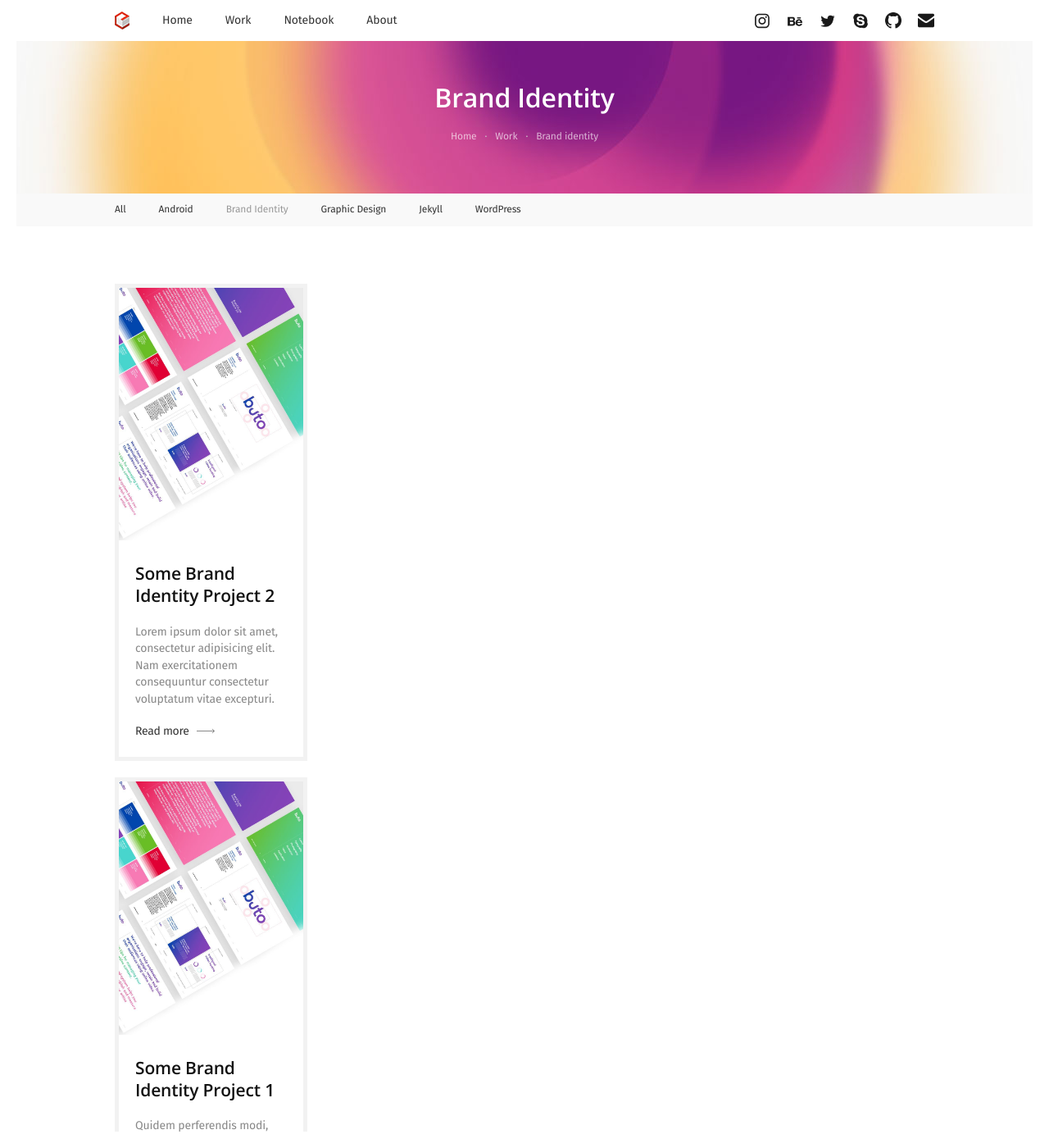
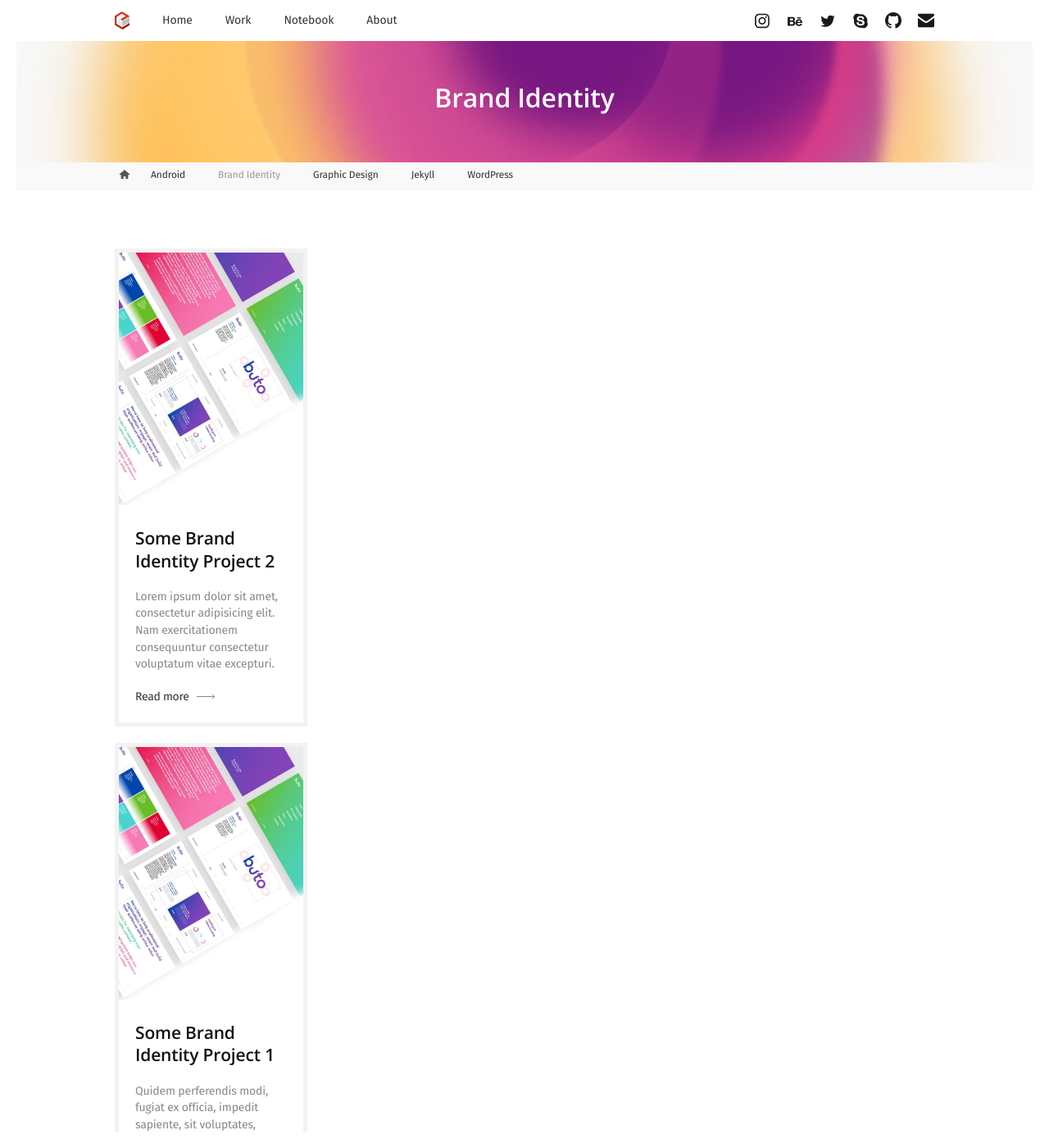
Before and after one commit to kshitijdeota/kdpixels.com, a Jekyll site: the page built from work/brand-identity.html, in a window 1280 px wide and 1400 px high. Shown: the whole window at 82% size. Built offline with Jekyll 4.4.1, drawn with Linux system fonts in a browser that asks for light colours.

Commit message:
breadcrumb fixes

```diff
--- a/_includes/breadcrumbs.html
+++ b/_includes/breadcrumbs.html
@@ -2,7 +2,11 @@
 	<div class="container">
 		<nav class="kd-nav">
 		{% assign crumbs = page.url | remove:'/index.html' | split: '/' %}
-		<a href="/">Home</a>
+		<a href="/">
+			<svg baseProfile="tiny" height="15px" id="Layer_1" version="1.2" viewBox="0 0 24 24" width="24px" xml:space="preserve" xmlns="http://www.w3.org/2000/svg" xmlns:xlink="http://www.w3.org/1999/xlink">
+				<path d="M12,3c0,0-6.186,5.34-9.643,8.232C2.154,11.416,2,11.684,2,12c0,0.553,0.447,1,1,1h2v7c0,0.553,0.447,1,1,1h3  c0.553,0,1-0.448,1-1v-4h4v4c0,0.552,0.447,1,1,1h3c0.553,0,1-0.447,1-1v-7h2c0.553,0,1-0.447,1-1c0-0.316-0.154-0.584-0.383-0.768  C18.184,8.34,12,3,12,3z"/>
+			</svg>
+		</a>
 		{% for crumb in crumbs limit: 2 offset: 1 %}
 				<span>&middot;</span>
 				<a href="{% assign crumb_limit = forloop.index | plus: 1 %}{% for crumb in crumbs limit: crumb_limit %}{{ crumb | append: '/' | replace:'without-plugin/','without-plugins/' }}{% endfor %}">
--- a/_includes/nav-secondary.html
+++ b/_includes/nav-secondary.html
@@ -1,10 +1,16 @@
 <div class="kd-nav-secondary">
 	<div class="container">
 		<nav class="kd-nav">
-			<a href="/work/">All</a>
+			<a href="/work/">
+				<svg baseProfile="tiny" height="15px" id="Layer_1" version="1.2" viewBox="0 0 24 24" width="24px" xml:space="preserve" xmlns="http://www.w3.org/2000/svg" xmlns:xlink="http://www.w3.org/1999/xlink">
+					<path d="M12,3c0,0-6.186,5.34-9.643,8.232C2.154,11.416,2,11.684,2,12c0,0.553,0.447,1,1,1h2v7c0,0.553,0.447,1,1,1h3  c0.553,0,1-0.448,1-1v-4h4v4c0,0.552,0.447,1,1,1h3c0.553,0,1-0.447,1-1v-7h2c0.553,0,1-0.447,1-1c0-0.316-0.154-0.584-0.383-0.768  C18.184,8.34,12,3,12,3z"/>
+				</svg>
+			</a>
 			{% for node in site.pages | sort:"order" %}
 			{% if node.menu == 'secondary' %}
-		    <a {% if node.url == page.url %}class="current"{% endif %} href='{{node.url}}'>{{node.title}}</a>
+		    <a {% if node.url == page.url %}class="current"{% endif %} href='{{node.url}}'>
+		    {{node.title}}
+			</a>
 			{% endif %}
 			{% endfor %}
 		</nav>
--- a/_includes/page-header.html
+++ b/_includes/page-header.html
@@ -6,6 +6,5 @@
 				: {{ page.description }}
 			{% endif %}
 		</h1>
-		{% include breadcrumbs.html %}
 	</div>
 </header>
--- a/_layouts/post.html
+++ b/_layouts/post.html
@@ -1,6 +1,7 @@
 {% include head.html %}
 {% include header.html %}
 {% include page-header.html %}
+{% include breadcrumbs.html %}
 <div class="container">
 	<div class="kd-single">
 		<div class="content">
--- a/assets/css/style.css
+++ b/assets/css/style.css
@@ -205,11 +205,19 @@
 
 .kd-nav-secondary {
 	background: rgba(0, 0, 0, 0.025);
-	padding: 4px 0; }
+	margin: 0; }
+.kd-nav-secondary svg {
+	position: relative;
+	opacity: .65; }
+.kd-nav-secondary svg:hover {
+	opacity: .3; }
 .kd-nav-secondary .kd-nav {
 	font-size: 12px; }
+.kd-nav-secondary a:first-child {
+	margin-right: 20px; }
 
 .kd-breadcrumbs {
+	background: rgba(0, 0, 0, 0.025);
 	color: #ccc;
 	text-align: center; }
 .kd-breadcrumbs .kd-nav {
@@ -218,12 +226,8 @@
 .kd-breadcrumbs a:first-child {
 	margin-left: 0; }
 .kd-breadcrumbs a {
-	color: #FFF;
 	margin: 0;
-	padding: 0 10px;
-	opacity: .65 }
-.kd-breadcrumbs a:hover {
-	opacity: 1; }
+	padding: 0 10px; }
 
 .kd-nav-social a {
 	margin: 0 0 0 20px;
```
Also changed, not shown: _includes/header.html (+6 -2 lines).
